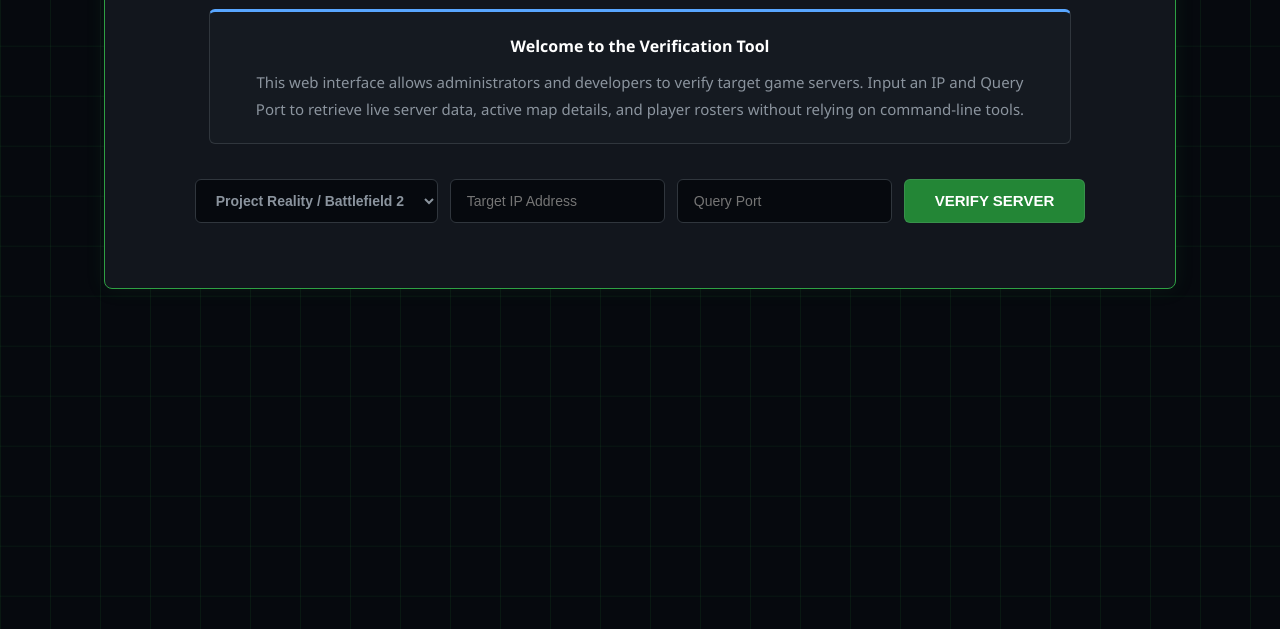
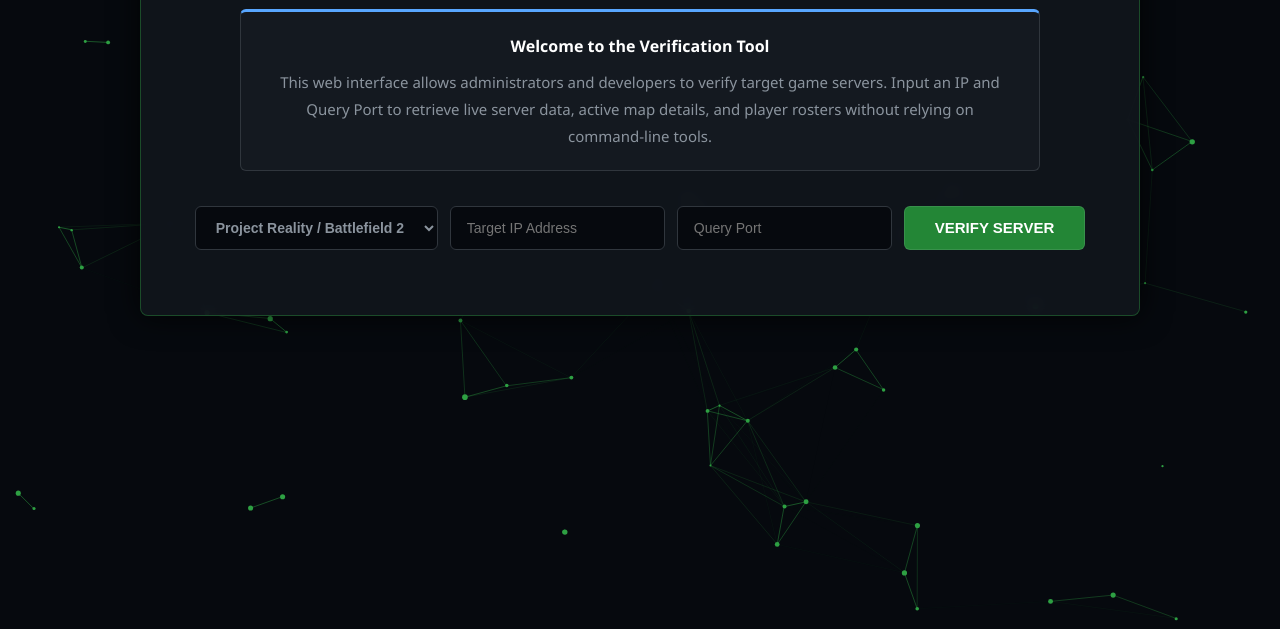
Before and after one commit to Suspect-404/QuickDig-UI, a website: page index.html in a window 1280 px wide. Shown: the part 171-800 px from the top of the page. Drawn offline with Linux system fonts and the light colour scheme.

Commit message:
Update index.html

```diff
--- a/index.html
+++ b/index.html
@@ -3,8 +3,12 @@
 <head>
     <meta charset="UTF-8">
     <meta name="viewport" content="width=device-width, initial-scale=1.0">
-    <title>QuickDig UI | Server Monitor</title>
+    <title>QuickDig UI</title>
     <style>
+        * {
+            box-sizing: border-box;
+        }
+
         body {
             font-family: 'Segoe UI', Tahoma, Geneva, Verdana, sans-serif;
             background-color: #06090e;
@@ -13,39 +17,30 @@
             margin: 0;
             padding: 50px 15px;
             min-height: 100vh;
-            box-sizing: border-box;
+            overflow-x: hidden;
             position: relative;
-            overflow-x: hidden;
         }
 
-        /* Smooth Hardware Accelerated Grid */
-        body::before {
-            content: "";
+        /* Neural Network Canvas Background */
+        #bgCanvas {
             position: fixed;
-            top: -50px; left: -50px; right: -50px; bottom: -50px;
-            background-image:
-                linear-gradient(rgba(46, 160, 67, 0.1) 1px, transparent 1px),
-                linear-gradient(90deg, rgba(46, 160, 67, 0.1) 1px, transparent 1px);
-            background-size: 50px 50px;
-            z-index: -1;
-            transform: translateZ(0);
-            animation: smoothGrid 15s linear infinite;
+            top: 0;
+            left: 0;
+            width: 100vw;
+            height: 100vh;
+            z-index: 1;
             pointer-events: none;
-        }
-
-        @keyframes smoothGrid {
-            0% { transform: translateY(0) translateZ(0); }
-            100% { transform: translateY(50px) translateZ(0); }
         }
 
         .container {
             max-width: 1000px;
             margin: 0 auto;
-            background: #12161d;
+            background: rgba(18, 22, 29, 0.88);
+            backdrop-filter: blur(8px);
             padding: 35px;
             border-radius: 8px;
-            border: 1px solid #2ea043;
-            box-shadow: 0 0 20px rgba(46, 160, 67, 0.1);
+            border: 1px solid rgba(46, 160, 67, 0.4);
+            box-shadow: 0 0 30px rgba(0, 0, 0, 0.8);
             position: relative;
             z-index: 2;
         }
@@ -59,7 +54,7 @@
         }
 
         .intro-box {
-            background: rgba(22, 27, 34, 0.9);
+            background: rgba(22, 27, 34, 0.8);
             border-top: 3px solid #58a6ff;
             border-bottom: 1px solid #30363d;
             border-left: 1px solid #30363d;
@@ -125,6 +120,7 @@
 
         button:hover {
             background: #2ea043;
+            box-shadow: 0 0 12px rgba(46, 160, 67, 0.4);
         }
 
         #results {
@@ -134,7 +130,7 @@
         }
 
         .server-info {
-            background: #0d1117;
+            background: rgba(13, 17, 23, 0.9);
             padding: 22px;
             border-radius: 6px;
             margin-bottom: 25px;
@@ -166,7 +162,7 @@
         .team-box {
             flex: 1;
             min-width: 320px;
-            background: #0d1117;
+            background: rgba(13, 17, 23, 0.9);
             padding: 15px;
             border-radius: 6px;
             border: 1px solid #30363d;
@@ -238,6 +234,8 @@
     </style>
 </head>
 <body>
+    <canvas id="bgCanvas"></canvas>
+
     <div class="container">
         <h1>QuickDig UI</h1>
 
@@ -306,6 +304,79 @@
         </div>
     </div>
 
+    <!-- Neural Network Canvas Animation -->
+    <script>
+        const canvas = document.getElementById('bgCanvas');
+        const ctx = canvas.getContext('2d');
+
+        let particles = [];
+        const particleCount = 75;
+        const maxDistance = 140;
+
+        function resizeCanvas() {
+            canvas.width = window.innerWidth;
+            canvas.height = window.innerHeight;
+        }
+        window.addEventListener('resize', resizeCanvas);
+        resizeCanvas();
+
+        class Particle {
+            constructor() {
+                this.x = Math.random() * canvas.width;
+                this.y = Math.random() * canvas.height;
+                this.vx = (Math.random() - 0.5) * 0.8;
+                this.vy = (Math.random() - 0.5) * 0.8;
+                this.radius = Math.random() * 2 + 1;
+            }
+
+            update() {
+                this.x += this.vx;
+                this.y += this.vy;
+
+                if (this.x < 0 || this.x > canvas.width) this.vx *= -1;
+                if (this.y < 0 || this.y > canvas.height) this.vy *= -1;
+            }
+
+            draw() {
+                ctx.beginPath();
+                ctx.arc(this.x, this.y, this.radius, 0, Math.PI * 2);
+                ctx.fillStyle = '#2ea043';
+                ctx.fill();
+            }
+        }
+
+        for (let i = 0; i < particleCount; i++) {
+            particles.push(new Particle());
+        }
+
+        function animate() {
+            ctx.clearRect(0, 0, canvas.width, canvas.height);
+
+            for (let i = 0; i < particles.length; i++) {
+                particles[i].update();
+                particles[i].draw();
+
+                for (let j = i + 1; j < particles.length; j++) {
+                    const dx = particles[i].x - particles[j].x;
+                    const dy = particles[i].y - particles[j].y;
+                    const dist = Math.sqrt(dx * dx + dy * dy);
+
+                    if (dist < maxDistance) {
+                        ctx.beginPath();
+                        ctx.moveTo(particles[i].x, particles[i].y);
+                        ctx.lineTo(particles[j].x, particles[j].y);
+                        ctx.strokeStyle = `rgba(46, 160, 67, ${1 - dist / maxDistance})`;
+                        ctx.lineWidth = 0.6;
+                        ctx.stroke();
+                    }
+                }
+            }
+            requestAnimationFrame(animate);
+        }
+        animate();
+    </script>
+
+    <!-- App Logic -->
     <script>
         let fetchInterval = null;
         const API_URL = "/api/status";
@@ -383,7 +454,6 @@
                     }
                     players.sort((a, b) => (b.score || 0) - (a.score || 0));
                     players.forEach(p => {
-                        // Fixing the Kills and Deaths mapping for BF2/PR logic
                         let score = p.raw?.score ?? p.score ?? "-";
                         let kills = p.raw?.skill ?? p.skill ?? p.raw?.kills ?? p.kills ?? "-";
                         let deaths = p.raw?.death ?? p.death ?? p.raw?.deaths ?? p.deaths ?? "-";
```
